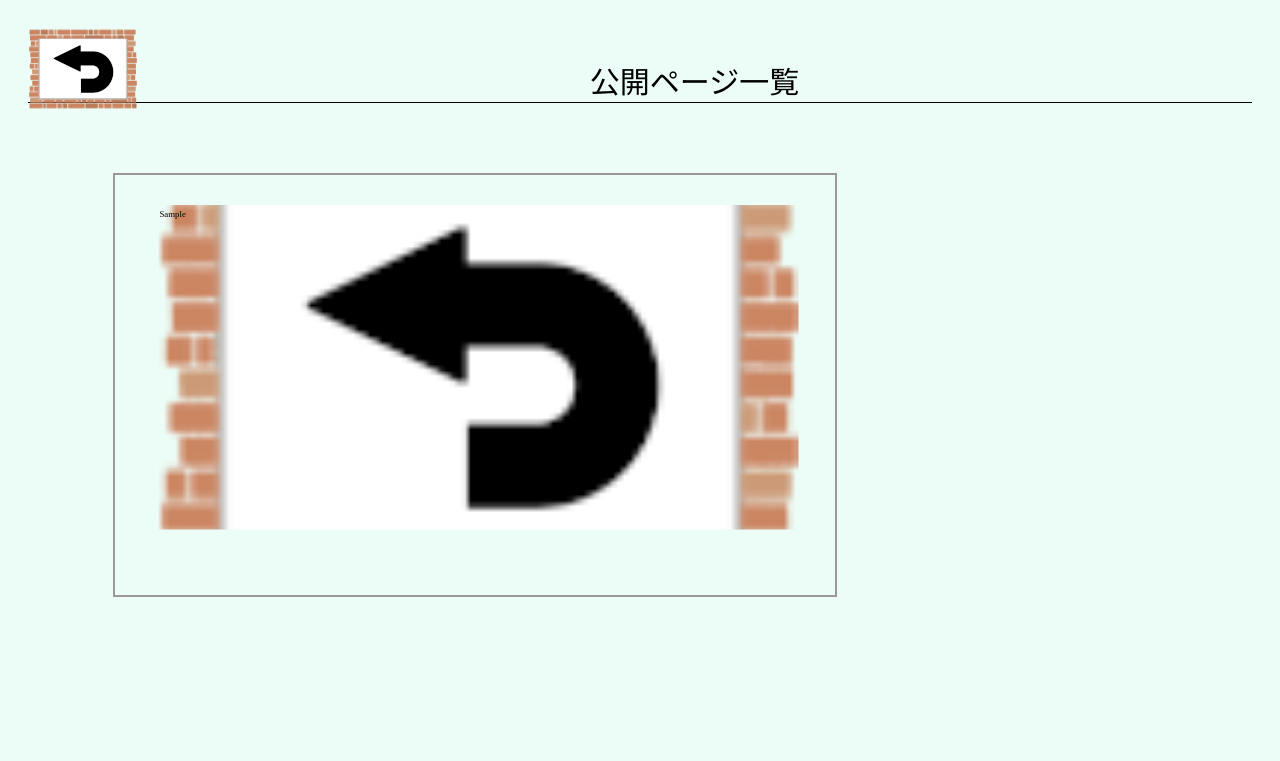
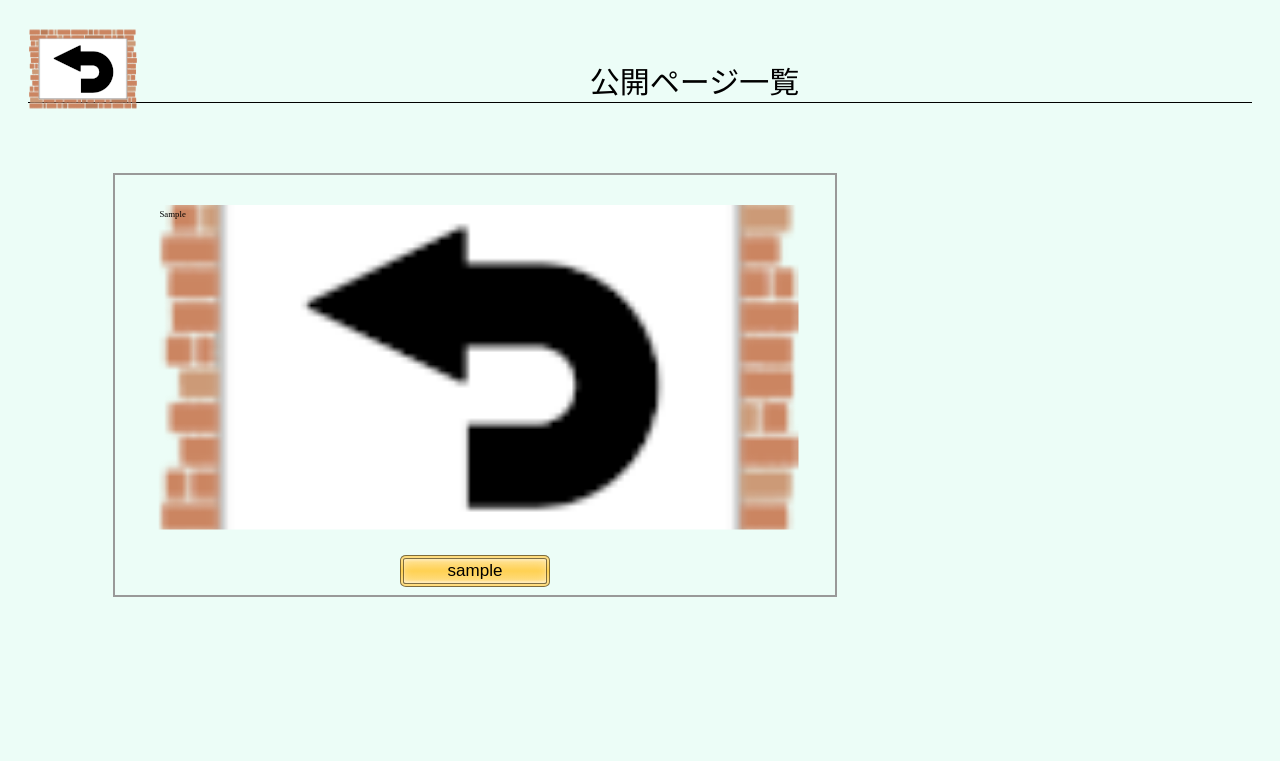
Before and after one commit to Gelimaster/U-22, a PHP site: page /koukai.php in a window 1280 px wide. Shown: the top 761 px of the page. Run offline with PHP 8.4, Linux system fonts and the light colour scheme; tables that the repository leaves empty or names only in its code hold one stand-in row (values such as "Sample post"); data that the repository does not hold is empty.

Commit message:
[修正]ユーザーの公開ページがクリックできる

```diff
--- a/U-22サーバ最新版/css/koukai.css
+++ b/U-22サーバ最新版/css/koukai.css
@@ -166,7 +166,7 @@ iframe{
 .invisible{
   position:relative;
   width: 100%;
-  top: -360px;
+  top: -422px;
   height: 356px;
   background-color:transparent;
 }
--- a/U-22サーバ最新版/koukai.php
+++ b/U-22サーバ最新版/koukai.php
@@ -41,11 +41,11 @@ if($db_cnt == 0){
           <iframe src="/mypagekoukai.php?user_id=<?php print $db_row["custom_user_id"];?>" frameborder="0" scrolling="no" style="transform:scale(0.55);-o-transform:scale(0.55);-webkit-transform:scale(0.55);-moz-transform:scale(0.55);-ms-transform:scale(0.55);transform-origin:0 0;-o-transform-origin:0 0;-webkit-transform-origin:0 0;-moz-transform-origin:0 0;-ms-transform-origin:0 0;"></iframe>
         </div>
       </div>
-      <div class="invisible"></div>
        <form class="display-username" action="koukaicustom.php" method="POST">
         <input type="hidden" name="user_id" value="<?php print $db_row["custom_user_id"];?>">
         <input  class="display-username button" type="submit" value="<?php print $db_row1["user_name"] ?>">
       </form>
+      <div class="invisible"></div>
     </div>
     <!-- loop end -->
     <?php
```
